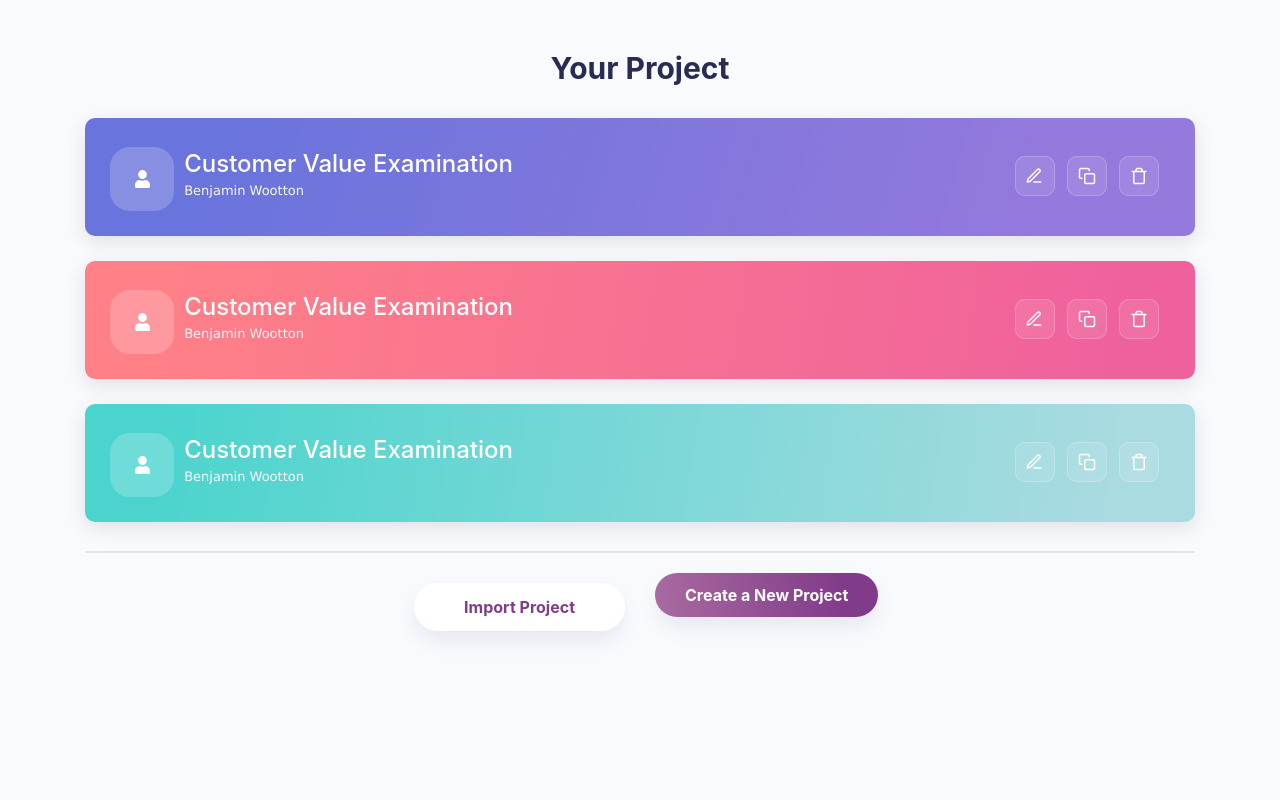
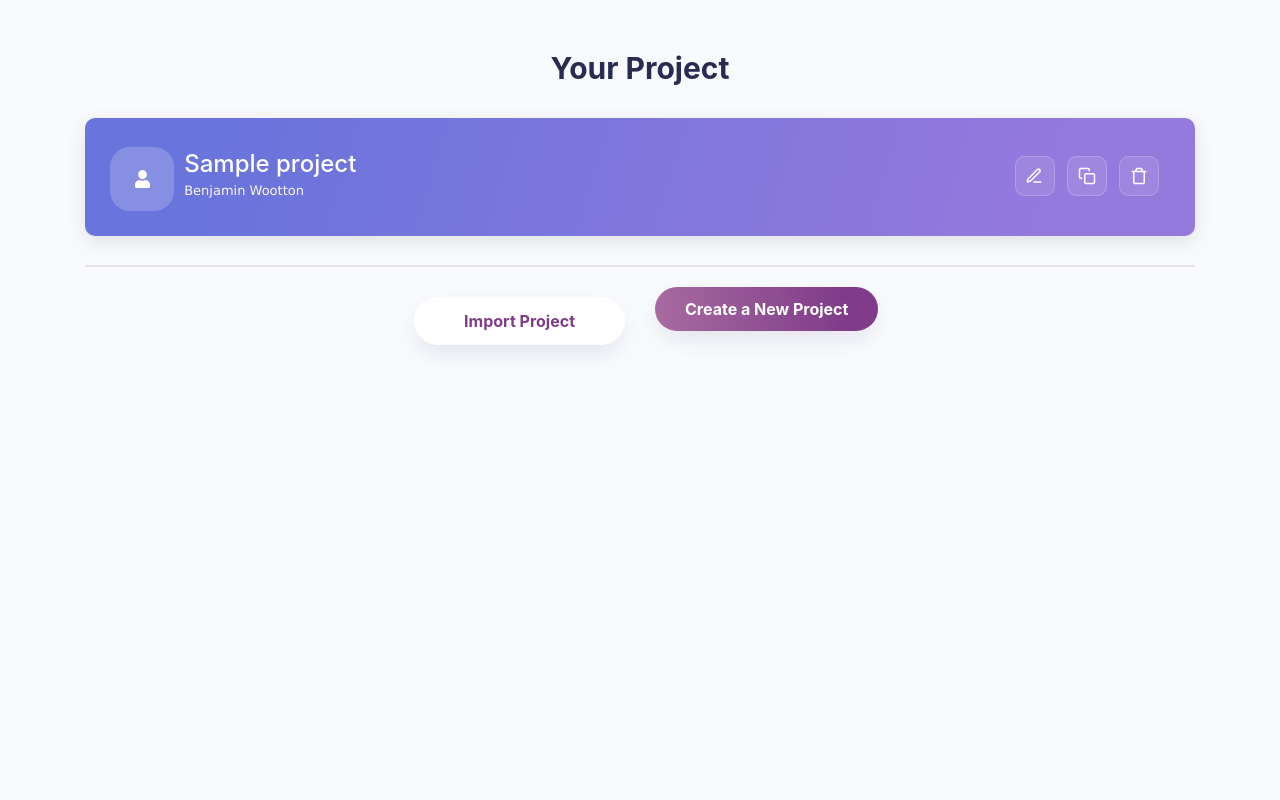
Before and after one commit to ror-expert/team-flow, a Rails app: page /projects in a window 1280 px wide. Shown: the part 70-870 px from the top of the page. Run offline with Rails 7, Linux system fonts and the light colour scheme; a user stored in the database is signed in; tables that the repository leaves empty hold one stand-in row (values such as "Sample post"); style sheets or scripts are compiled from the project's sources; some libraries are stand-ins or nearby versions.

Commit message:
quick fix

```diff
--- a/app/views/projects/index.html.erb
+++ b/app/views/projects/index.html.erb
@@ -6,85 +6,40 @@
       </div>
     </div>
     <div class="row">
+      <% color = ['color4', 'color8', 'color5'] %>
+      <% index = 0 %>
+
+      <% @projects.each do |project| %>
         <div class="col-md-12 ">
           <div class="your_inner">
-          <div class="your_project_inner color4">
+            <div class="your_project_inner <%= color[index] %>">
+              <% index = (index == 2 ? 0 : index+1) %>
               <div class="your_img mt-2">
                 <%= image_tag('57.png') %>
               </div>
               <div class="your_content">
-              <h3>Customer Value Examination</h3>
+                <h3><%= project.name %></h3>
                 <p class="text-light mb-0 pt-1">Benjamin Wootton</p>
               </div>
               <div class="your_right text-right">
                 <ul>
-                <li><a href="#"></a>
-                  <%= image_tag('58.png') %>
+                  <li><a href="<%= edit_project_path(project) %>">
+                    <%= image_tag('58.png') %></a>
                   </li>
-                <li><a href="#"></a>
-                  <%= image_tag('59.png') %>
+                  <li><a href="<%= project_path(project) %>">
+                    <%= image_tag('59.png') %></a>
                   </li>
-                <li><a href="#"></a>
-                  <%= image_tag('60.png') %>
+                  <li><a href="<%= project_path(project) %>" method=DELETE>
+                    <%= image_tag('60.png') %></a>
                   </li>
                 </ul>
               </div>
             </div>
           </div>
         </div>
-      <div class="col-md-12">
-        <div class="your_inner">
-          <div class="your_project_inner color8">
-            <div class="your_img mt-2">
-              <%= image_tag('57.png') %>
+      <% end %>
     </div>
-            <div class="your_content">
-              <h3>Customer Value Examination</h3>
-              <p class="text-light mb-0 pt-1">Benjamin Wootton</p>
-            </div>
-            <div class="your_right text-right">
-              <ul>
-                <li><a href="#"></a>
-                  <%= image_tag('58.png') %>
-                </li>
-                <li><a href="#"></a>
-                  <%= image_tag('59.png') %>
-                </li>
-                <li><a href="#"></a>
-                  <%= image_tag('60.png') %>
-                </li>
-              </ul>
-            </div>
-          </div>
-        </div>
-      </div>
-      <div class="col-md-12 ">
-        <div class="your_inner">
-          <div class="your_project_inner color5">
-            <div class="your_img mt-2">
-              <%= image_tag('57.png') %>
-            </div>
-            <div class="your_content">
-              <h3>Customer Value Examination</h3>
-              <p class="text-light mb-0 pt-1">Benjamin Wootton</p>
-            </div>
-            <div class="your_right text-right">
-              <ul>
-                <li><a href="#"></a>
-                  <%= image_tag('58.png') %>
-                </li>
-                <li><a href="#"></a>
-                  <%= image_tag('59.png') %>
-                </li>
-                <li><a href="#"></a>
-                  <%= image_tag('60.png') %>
-                </li>
-              </ul>
-            </div>
-          </div>
-        </div>
-      </div>
-    </div>
+
     <div class="row bottom_btn mt-1 mb-5">
       <div class="col-md-6 col-6 text-right">
         <button class="import_btn">Import Project</button>
```
Lines whose indentation alone changed are shown as unchanged.
